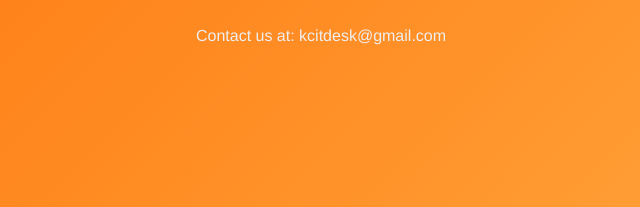
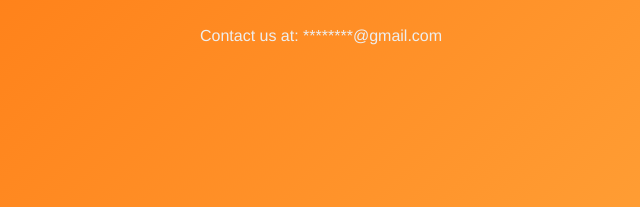
Before and after one commit to Shidharth2916/Shree-Kamatchi-Amman-Traders, a plain HTML site: page index.html in a window 1280 px wide. Shown: the part 583-790 px from the top of the page, 319-959 px from the left. Drawn offline with Linux system fonts and the light colour scheme.

Commit message:
Update index.html

```diff
--- a/index.html
+++ b/index.html
@@ -19,7 +19,7 @@
         </div>
         <div class="loader"></div>
         <footer>
-            <p>Contact us at: kcitdesk@gmail.com</p>
+            <p>Contact us at: ********@gmail.com</p>
         </footer>
     </div>
 </body>
```
